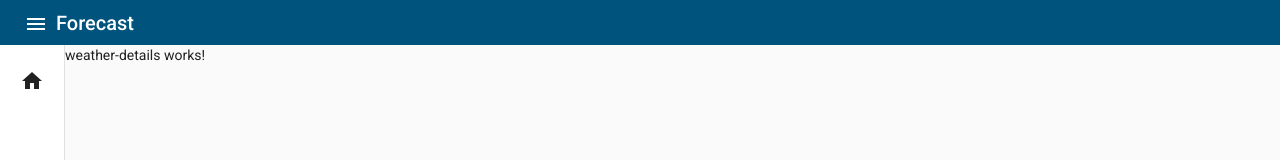
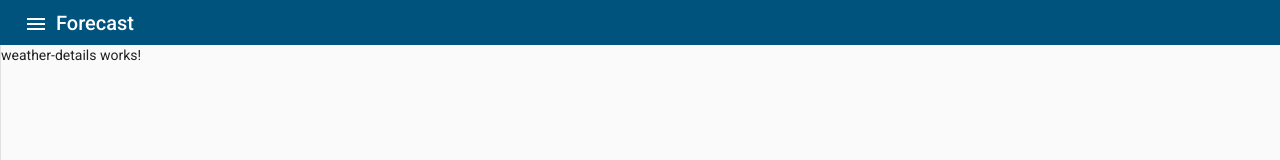
Before and after one commit to vinodhkumar-k/WeatherUpdate, an Angular app: page / in a window 1280 px wide. Shown: the top 160 px of the page. Built offline with nearby package versions, Linux system fonts and the light colour scheme.

Commit message:
Update app.component.html

```diff
--- a/src/app/app.component.html
+++ b/src/app/app.component.html
@@ -8,15 +8,15 @@
   <main class="container">
     <mat-sidenav-container autosize class="sidenav-container">
       <mat-sidenav mode="side" opened="true" (mouseenter)="mouseenter()" (mouseleave)="mouseleave()"
-        class="sidenav">
-        <mat-nav-list>
-          <mat-list-item>
-            <span *ngIf="isExpanded || isShowing">Home</span>
-            <mat-icon mat-list-icon>home</mat-icon>
+        class="sidenav ">
+        <mat-nav-list *ngFor="let sideNavIcon of sideNavIcons">
+          <mat-list-item class="list-item-color">
+            <mat-icon mat-list-icon>{{sideNavIcon.icon}}</mat-icon>
+            <span *ngIf="isExpanded || isShowing">{{sideNavIcon.title}}</span>
           </mat-list-item>
         </mat-nav-list>
       </mat-sidenav>
-      <mat-sidenav-content>
+      <mat-sidenav-content class="sidenav-content">
         <router-outlet></router-outlet>
       </mat-sidenav-content>
     </mat-sidenav-container>
```
